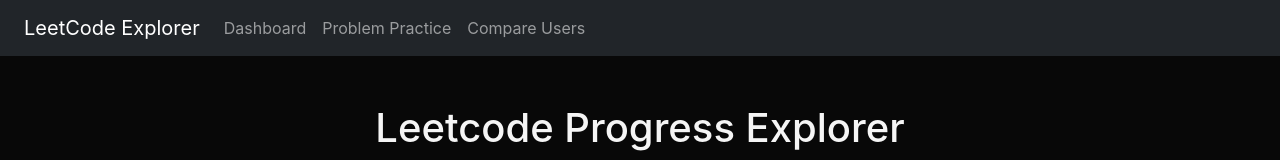
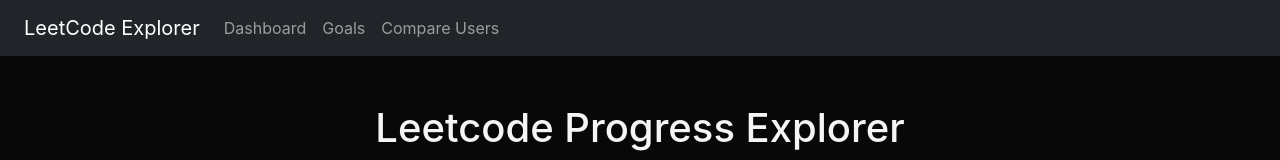
Before and after one commit to Princy0309/LeetCode-Progress-Explorer, a React (Vite) app: page / in a window 1280 px wide. Shown: the top 160 px of the page. Built offline with nearby package versions, Linux system fonts and the light colour scheme.

Commit message:
change the name of Practice Problem page to Goals

```diff
--- a/src/App.jsx
+++ b/src/App.jsx
@@ -11,7 +11,7 @@
         <span className="navbar-brand">LeetCode Explorer</span>
         <div className="navbar-nav">
           <Link className="nav-link" to="/">Dashboard</Link>
-          <Link className="nav-link" to="/practice">Problem Practice</Link>
+          <Link className="nav-link" to="/practice">Goals</Link>
           <Link className="nav-link" to="/compare">Compare Users</Link>
         </div>
       </nav>
```
